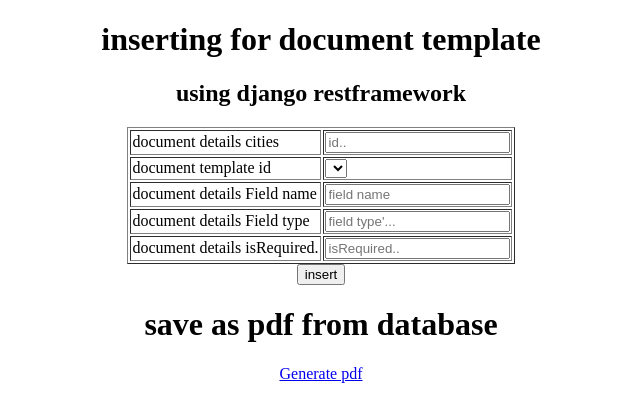
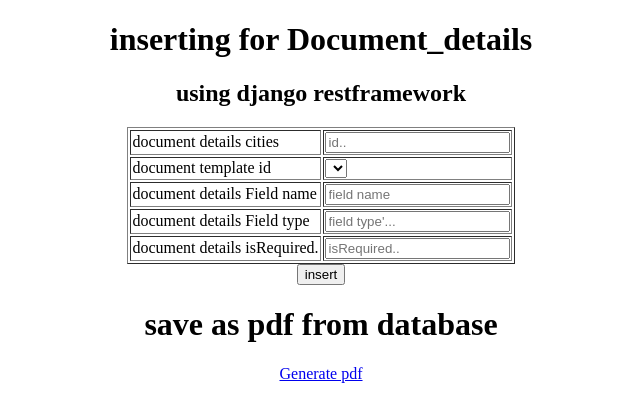
Before and after one commit to Anu8050/phyDoc_Builder_Project, a Django app: page /ddapiend/ in a window 1280 px wide. Shown: the top 420 px of the page, without its empty margins (319-959 px from the left). Run offline with Django 4.2, Linux system fonts and the light colour scheme; data that the repository does not hold is empty.

Commit message:
generate Document_details pdf code is added

```diff
--- a/phyDoc_Builder/Templates/insert.html
+++ b/phyDoc_Builder/Templates/insert.html
@@ -24,9 +24,6 @@
             </table>
             <input type="submit" value="insert"/>
         </form>
-        <h1>save as pdf from database</h1>
-
-        <a href="{% url 'venue_pdf' %}">Generate pdf</a>
     </center>
     {% block content %} {% endblock %}
 </body>
--- a/phyDoc_Builder/Templates/insertdd.html
+++ b/phyDoc_Builder/Templates/insertdd.html
@@ -1,10 +1,10 @@
 <!DOCTYPE html>
 <head>
-    <title>Create the document template</title>
+    <title>Create the Document_details</title>
 </head>
 <body>
     <center>
-        <h1>inserting for document template</h1>
+        <h1>inserting for Document_details</h1>
         <h2>using django restframework</h2>
         <form method="POST">
             {% csrf_token %}
--- a/phyDoc_Builder/phyDoc_Builder/views.py
+++ b/phyDoc_Builder/phyDoc_Builder/views.py
@@ -1,7 +1,7 @@
 from email.mime import application
 import json
 from wsgiref import headers
-from phyDoc_app.models import Document_templates
+from phyDoc_app.models import Document_templates, Document_details
 from phyDoc_app.serializer import Document_templatesSerializer
 from rest_framework.response import Response
 from rest_framework import status
@@ -28,22 +28,7 @@ def insertTemplate(request):
     else:
         return render(request,'insert.html')
 
-
 def insertDD(request):
-    if request.method=="POST":
-        id=request.POST.get('id')
-        templateid =request.POST.get('templateid')
-        field_name =request.POST.get('field_name')
-        field_type =request.POST.get('field_type')
-        isRequired =request.POST.get('isRequired')
-        data={'id':id, 'templateid':templateid, 'field_name':field_name, 'field_type':field_type, 'isRequired':isRequired}
-        headers={'Content-Type': 'application/json'}
-        read= requests.post('http://127.0.0.1:8000/Document_details/CreateDD',json=data,headers=headers)
-        return render(request,'insertdd.html')
-    else:
-        return render(request,'insertdd.html')
-
-
     if request.method=="POST":
         id=request.POST.get('id')
         templateid =request.POST.get('templateid')
@@ -67,13 +52,15 @@ def venue_pdf(request):
     textob.setTextOrigin(inch, inch)
     textob.setFont("Helvetica",14)
 
-    doc =Document_templates.objects.all()
+    doc =Document_details.objects.all()
     lines = []
 
     for venue in doc:
         lines.append(str(venue.id))
-        lines.append(venue.name)
-        lines.append(venue.Document_template_path)
+        lines.append(str(venue.templateid))
+        lines.append(venue.field_name)
+        lines.append(venue.field_type)
+        lines.append(str(venue.isRequired))
         lines.append("")
 
     for line in lines:
```
